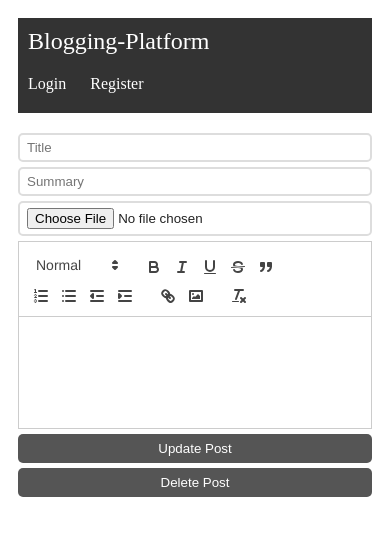
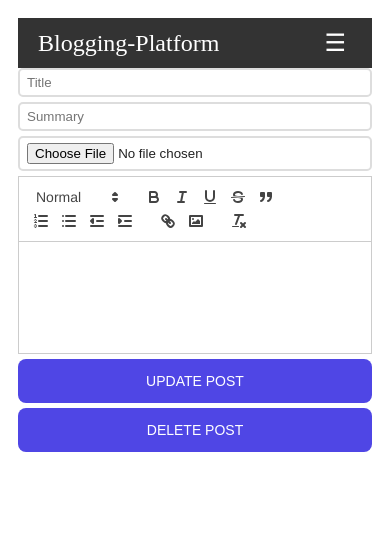
Before and after one commit to HasalaAbhilasha/Blogging-Platform, a React (Vite) app in the folder client/: page /edit/1 in a window 390 px wide. Shown: the top 536 px of the page. Built offline with nearby package versions, Linux system fonts and the light colour scheme; no server answers.

Commit message:
create responsive menu icon on header

```diff
--- a/client/src/App.css
+++ b/client/src/App.css
@@ -20,48 +20,98 @@ main {
   margin: 0 auto;
 }
 
-header {
+.header {
   display: flex;
   justify-content: space-between;
   align-items: center;
   padding: 10px 20px;
   background-color: #333;
   color: #fff;
-  margin-bottom: 20px;
+  position: relative;
+  z-index: 10;
+  /* Ensure header is above overlay */
 }
 
-header a {
-  text-decoration: none;
-  color: inherit;
-}
-
-header a.logo {
+.logo {
   font-size: 24px;
   text-decoration: none;
   color: #fff;
 }
 
-header nav {
+.menu-icon {
+  display: none;
+  font-size: 24px;
+  background: none;
+  border: none;
+  color: #fff;
+  cursor: pointer;
+  z-index: 20;
+  /* Ensure the icon is above the overlay */
+}
+
+.nav {
   display: flex;
-  gap: 24px;
+  gap: 20px;
+  transition: transform 0.3s ease;
+}
+
+.nav-link {
+  text-decoration: none;
+  color: #fff;
+}
+
+/* Overlay for the mobile menu */
+.overlay {
+  display: none;
+  position: fixed;
+  top: 0;
+  left: 0;
+  background-color: rgba(0, 0, 0, 0.5);
+  z-index: 5;
+  opacity: 0;
+  transition: opacity 0.3s ease;
 }
 
 @media screen and (max-width: 768px) {
-  .header {
-    flex-direction: column;
-    align-items: flex-start;
-    padding: 10px;
+  .menu-icon {
+    display: block;
   }
 
   .nav {
-    margin-top: 10px;
+    position: fixed;
+    top: 0;
+    right: 0;
+    height: 100%;
+    width: 250px;
+    background-color: #333;
+    flex-direction: column;
+    justify-content: center;
+    transform: translateX(100%);
+    transition: transform 0.3s ease;
+    z-index: 10;
+    /* Ensure nav is above overlay */
+  }
+
+  .nav.open {
+    transform: translateX(0);
   }
 
   .nav-link {
+    margin: 10px 0;
+    text-align: center;
+  }
+
+  .overlay {
     display: block;
-    margin: 10px 0;
+  }
+
+  .overlay.open {
+    opacity: 1;
   }
 }
+
+
+
 
 div.post {
   display: grid;
@@ -120,7 +170,7 @@ input {
   background-color: #fff;
 }
 
-button {
+.submit {
   cursor: pointer;
   width: 100%;
   display: block;
--- a/client/src/Header.jsx
+++ b/client/src/Header.jsx
@@ -4,6 +4,8 @@ import { UserContext } from "./UserContext";
 
 export default function Header() {
     const { setUserInfo, userInfo } = useContext(UserContext);
+    const [menuOpen, setMenuOpen] = useState(false);
+
     useEffect(() => {
         fetch('http://localhost:4000/profile', {
             credentials: 'include',
@@ -22,8 +24,11 @@ export default function Header() {
         fetch('http://localhost:4000/logout', {
             credentials: 'include',
             method: 'POST',
-        });
-        setUserInfo(null);
+        })
+            .then(() => {
+                setUserInfo(null);
+                window.location.reload();
+            });
     }
 
     const username = userInfo?.username;
@@ -31,20 +36,23 @@ export default function Header() {
     return (
         <header className="header">
             <Link to="/" className="logo">Blogging-Platform</Link>
-            <nav className="nav">
-                {username && (
+            <button className="menu-icon" onClick={() => setMenuOpen(!menuOpen)}>
+                &#9776;
+            </button>
+            <nav className={`nav ${menuOpen ? 'open' : ''}`}>
+                {username ? (
                     <>
-                        <Link to="/create" className="nav-link">Create new post</Link>
-                        <a onClick={logout} className="nav-link">Logout ({username})</a>
+                        <Link to="/create" className="nav-link" onClick={() => setMenuOpen(false)}>Create new post</Link>
+                        <a onClick={() => { logout(); setMenuOpen(false); }} className="nav-link">Logout ({username})</a>
                     </>
-                )}
-                {!username && (
+                ) : (
                     <>
-                        <Link to="/login" className="nav-link">Login</Link>
-                        <Link to="/register" className="nav-link">Register</Link>
+                        <Link to="/login" className="nav-link" onClick={() => setMenuOpen(false)}>Login</Link>
+                        <Link to="/register" className="nav-link" onClick={() => setMenuOpen(false)}>Register</Link>
                     </>
                 )}
             </nav>
+            <div className={`overlay ${menuOpen ? 'open' : ''}`} onClick={() => setMenuOpen(false)}></div>
         </header>
     );
 }
--- a/client/src/pages/EditPost.jsx
+++ b/client/src/pages/EditPost.jsx
@@ -80,9 +80,9 @@ export default function EditPost() {
                 <input type="file"
                     onChange={ev => setFiles(ev.target.files)} />
                 <Editor value={content} onChange={setContent} />
-                <button type="submit">Update Post</button>
+                <button className="submit" type="submit">Update Post</button>
             </form>
-            <button onClick={deletePost}>Delete Post</button>
+            <button className="submit" onClick={deletePost}>Delete Post</button>
         </div>
     );
 }
```
Also changed, not shown: 1 other file (tests, documents, lock files or other folders).
